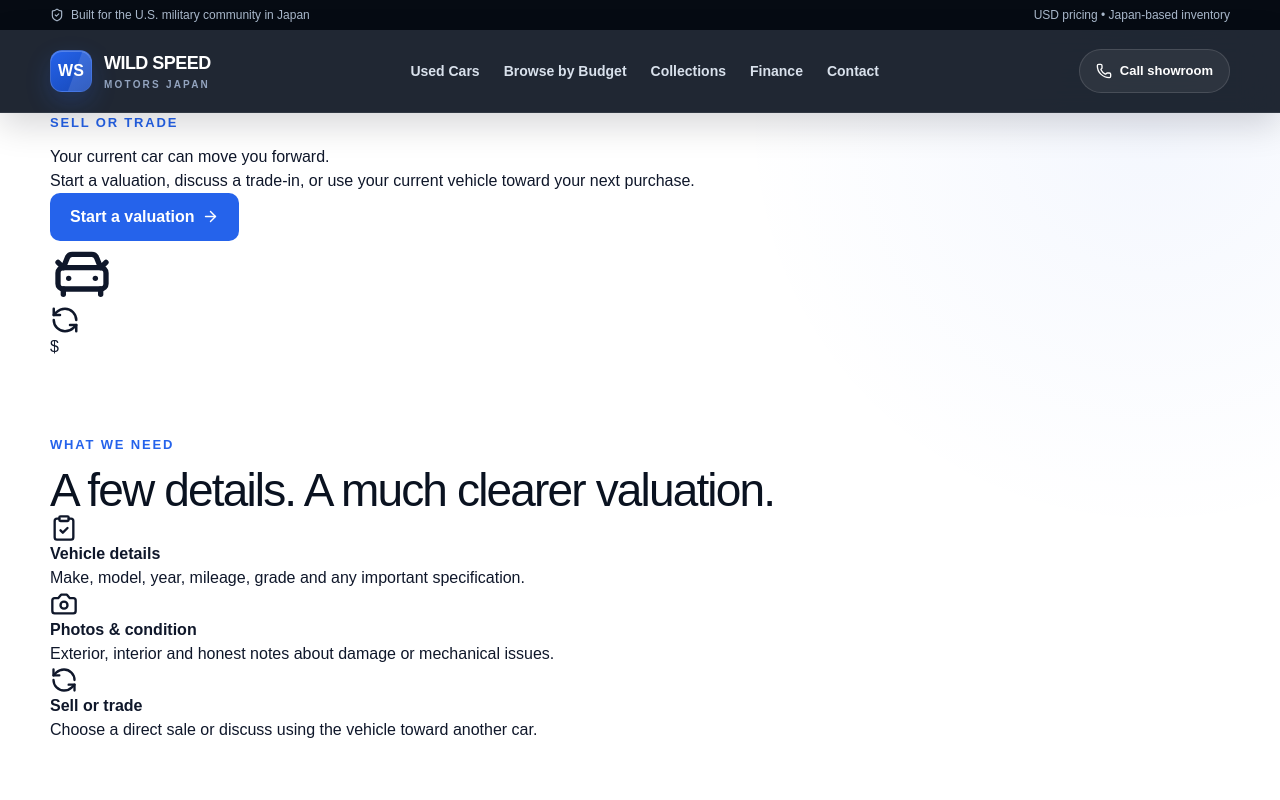
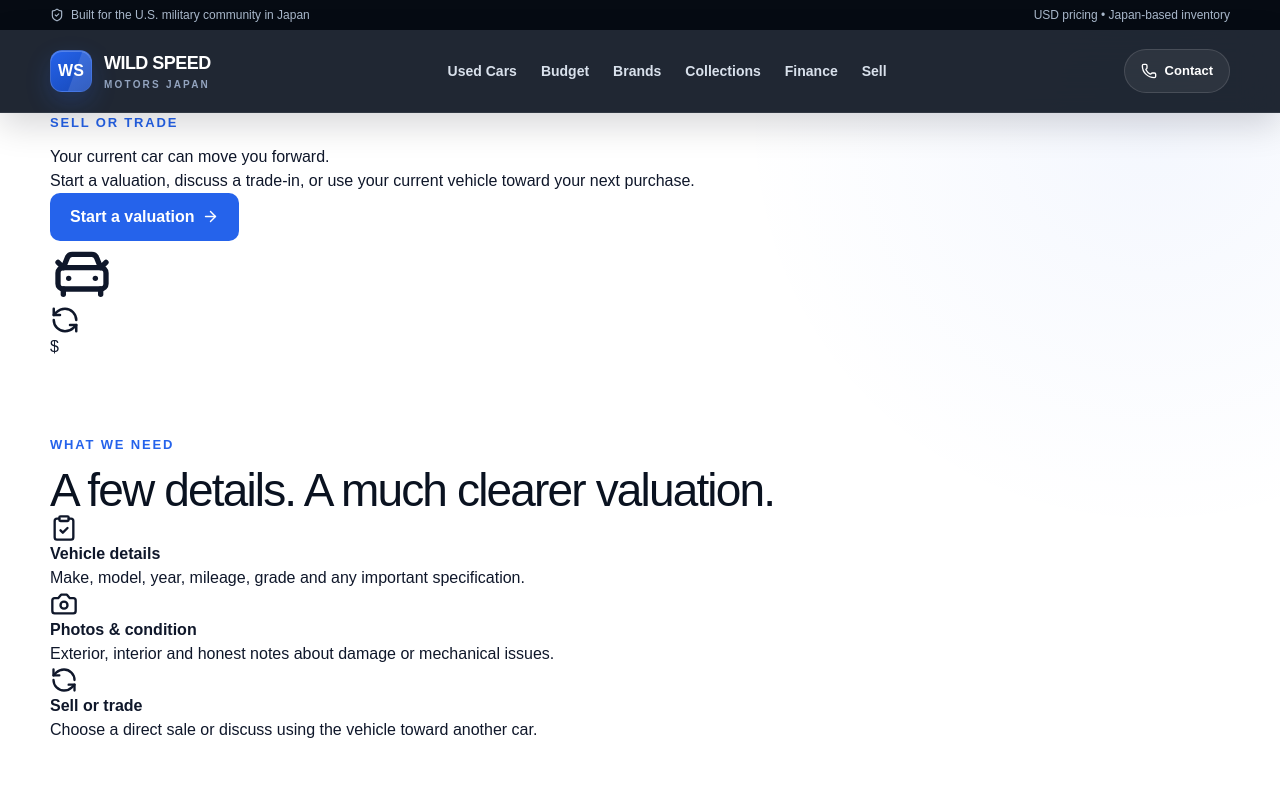
Before and after one commit to kbghumman/wild-speed-motors, a Next.js app: page /sell in a window 1280 px wide. Shown: the top 800 px of the page. Built offline with nearby package versions, Linux system fonts and the light colour scheme.

Commit message:
Link header to dedicated site pages

```diff
--- a/src/components/Header.tsx
+++ b/src/components/Header.tsx
@@ -14,9 +14,7 @@ export default function Header() {
       <header className="site-header">
         <div className="container header-inner">
           <Link href="/" className="brand" aria-label="Wild Speed Motors home">
-            <span className="brand-mark">
-              <span>WS</span>
-            </span>
+            <span className="brand-mark"><span>WS</span></span>
             <span className="brand-copy">
               <strong>WILD SPEED</strong>
               <span>MOTORS JAPAN</span>
@@ -25,16 +23,17 @@ export default function Header() {
 
           <nav className="nav" aria-label="Main navigation">
             <Link href="/cars">Used Cars</Link>
-            <Link href="/budget">Browse by Budget</Link>
+            <Link href="/budget">Budget</Link>
+            <Link href="/brands">Brands</Link>
             <Link href="/collections">Collections</Link>
-            <Link href="#finance">Finance</Link>
-            <Link href="#contact">Contact</Link>
+            <Link href="/finance">Finance</Link>
+            <Link href="/sell">Sell</Link>
           </nav>
 
-          <a className="header-call" href="tel:+440000000000">
+          <Link className="header-call" href="/contact">
             <Phone size={16} />
-            <span>Call showroom</span>
-          </a>
+            <span>Contact</span>
+          </Link>
         </div>
       </header>
     </>
```
